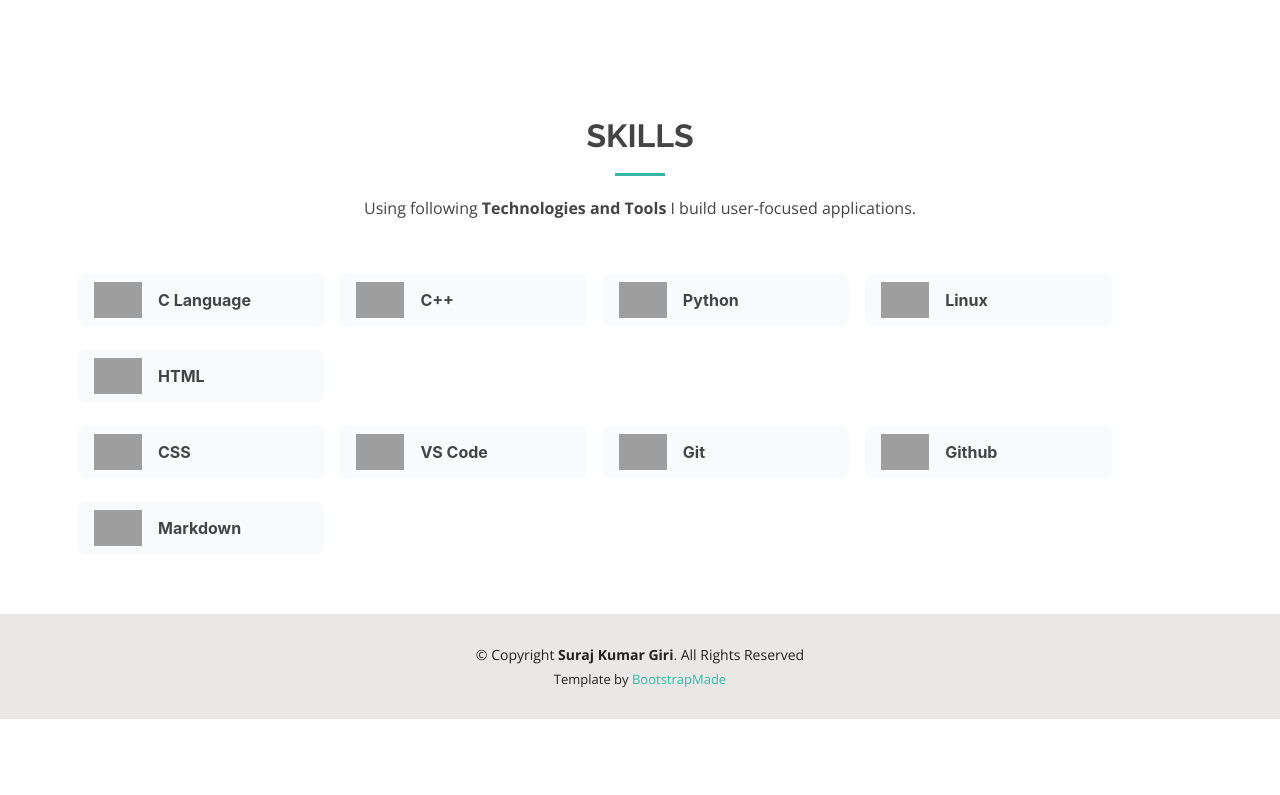
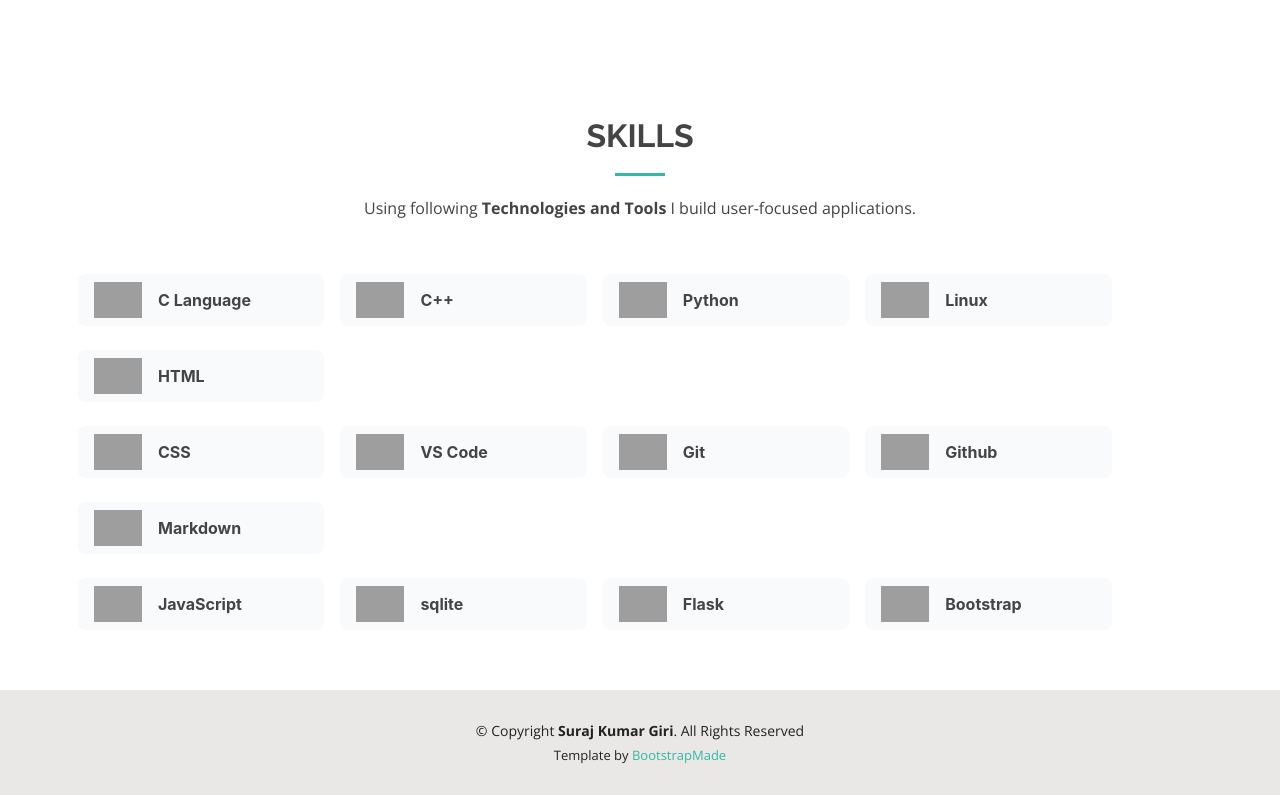
Before and after one commit to surajgirioffl/surajgirioffl.github.io, a plain HTML site: page about.html in a window 1280 px wide. Shown: the part 625-1420 px from the top of the page. Before the commit the page ends 1344 px from the top, so only its background shows below. Drawn offline with nearby package versions, Linux system fonts and the light colour scheme; grey boxes are pictures that could not be loaded.

Commit message:
Add: Add some more skills
Add some more skills.

Signed-off-by: @surajgirioffl

```diff
--- a/about.html
+++ b/about.html
@@ -192,9 +192,36 @@
               class="badgesIcons" />
             <h4 class="badgeText">Markdown</h4>
           </div>
+        </div>
+        <!-- 2nd row ends -->
+
+        <div class="row skills-content">
+
+          <div class="badgesDiv" style="opacity: 1; transform: none;">
+            <img src="https://cdn.jsdelivr.net/gh/devicons/devicon/icons/javascript/javascript-original.svg"
+              class="badgesIcons" />
+            <h4 class="badgeText">JavaScript</h4>
+          </div>
+          <div class="badgesDiv" style="opacity: 1; transform: none;">
+            <img src="https://cdn.jsdelivr.net/gh/devicons/devicon/icons/sqlite/sqlite-original.svg"
+              class="badgesIcons" />
+            <h4 class="badgeText">sqlite<h4>
+          </div>
+          <div class="badgesDiv" style="opacity: 1; transform: none;">
+            <img src="https://cdn.jsdelivr.net/gh/devicons/devicon/icons/flask/flask-original.svg"
+              class="badgesIcons" />
+            <h4 class="badgeText">Flask<h4>
+          </div>
+          <div class="badgesDiv" style="opacity: 1; transform: none;">
+
+            <img src="https://cdn.jsdelivr.net/gh/devicons/devicon/icons/bootstrap/bootstrap-original.svg"
+              class="badgesIcons" />
+            <h4 class="badgeText">Bootstrap<h4>
+          </div>
+
+        </div>
 
 
-        </div>
 
       </div>
       </div>
```
